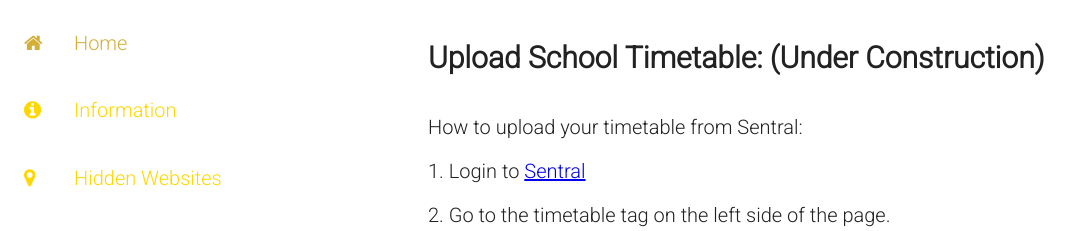
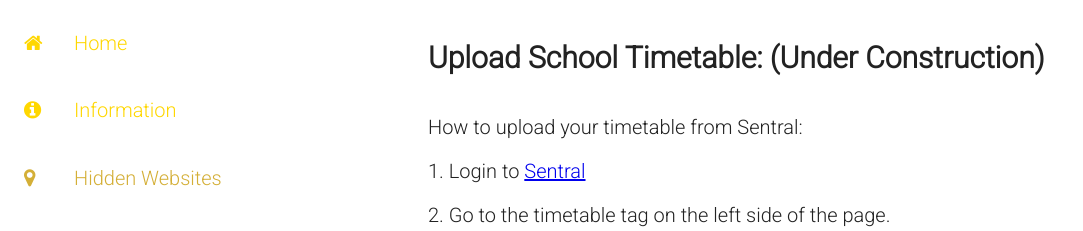
Before and after one commit to rusekronos/dev-site, a plain HTML site: page upload.html in a window 1280 px wide. Shown: the top 231 px of the page, without its empty margins (0-1083 px from the left). Drawn offline with Linux system fonts and the light colour scheme.

Commit message:
Update upload.html

```diff
--- a/upload.html
+++ b/upload.html
@@ -15,9 +15,9 @@
 <!-- The sidebar -->
 
 <div class="sidebar">
-  <a href="./times.html" id="loginDiv" style="color: #D4AF37 !important"><i class="fa fa-fw fa-home" id="loginIcon"></i>Home</a>
+  <a href="./times.html" id="loginDiv"><i class="fa fa-fw fa-home" id="loginIcon"></i>Home</a>
     <a href="./calendar.html" id="classesDiv"><i class="fa fa-fw fa-info-circle" id="classesIcon"></i>Information</a>
-  <a href="./upload.html" id="settingsDiv"><i class="fa fa-fw fa-map-marker" id="settingsIcon"></i>Hidden Websites</a>
+  <a href="./upload.html" id="settingsDiv" style="color: #D4AF37 !important"><i class="fa fa-fw fa-map-marker" id="settingsIcon"></i>Hidden Websites</a>
   <a href="./settings.html" id="settingsDiv" style="margin-top: 15px"><i class="fa fa-fw fa-cog" id="settingsIcon"></i>Settings</a>
 	<a href="./index.html" id="homeDiv" style="margin-top: 15px"><i class="fa fa-fw fa-sign-out" id="homeIcon"></i>Log Out</a>
 </div>
```
